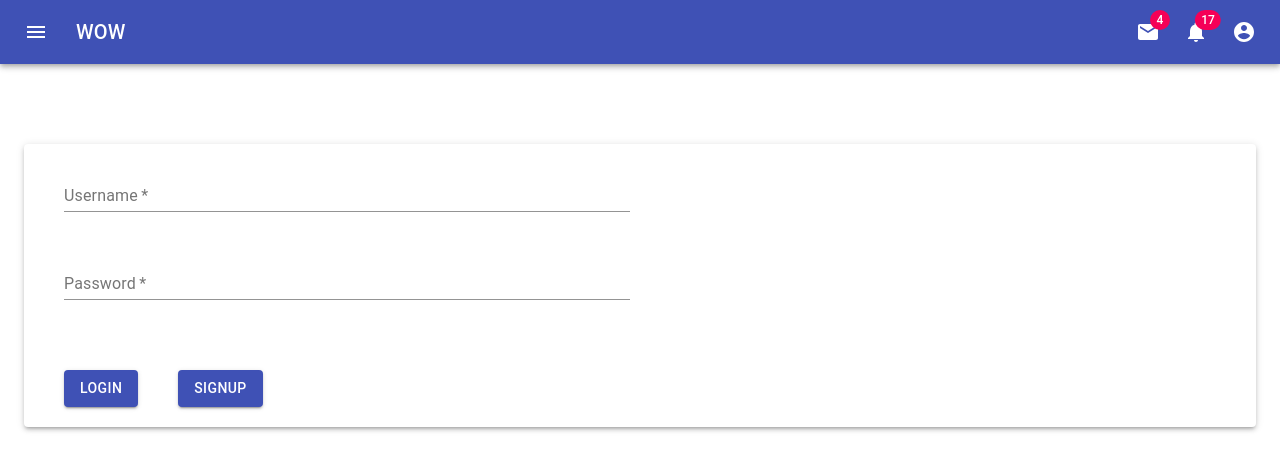
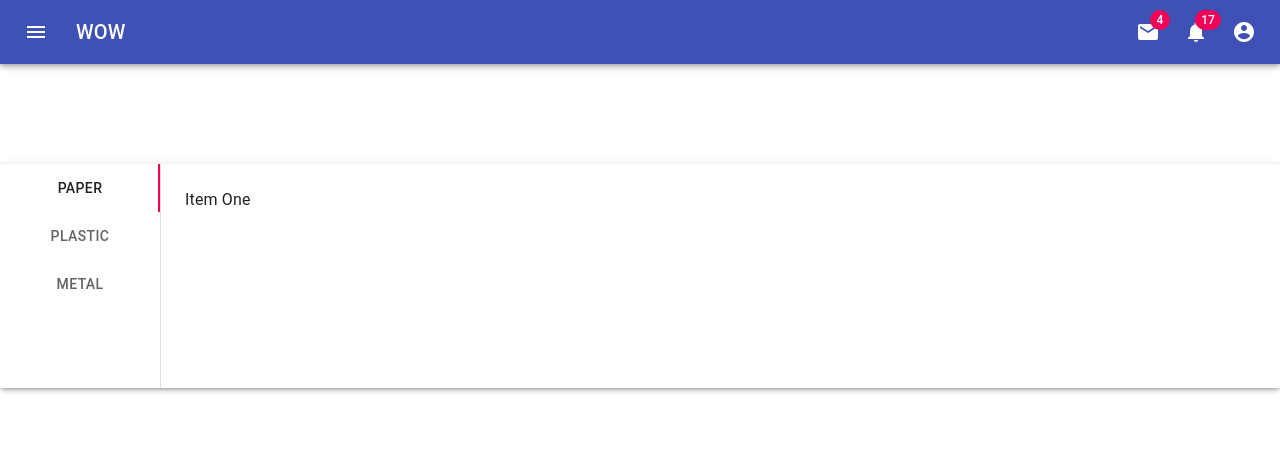
Before and after one commit to pranithmacha/wm-customer, a React (Create React App) app: page /requestForm in a window 1280 px wide. Shown: the top 470 px of the page. Built offline with nearby package versions, Linux system fonts and the light colour scheme.

Commit message:
adding request form

```diff
--- a/src/App.tsx
+++ b/src/App.tsx
@@ -1,8 +1,9 @@
-import React from 'react';
-import Header from './components/Header';
-import Login from './components/Login';
-import Signup from './components/Signup';
-import { BrowserRouter as Router, Switch, Route } from 'react-router-dom';
+import React from 'react'
+import Header from './components/Header'
+import Login from './components/Login'
+import Signup from './components/Signup'
+import { BrowserRouter as Router, Switch, Route } from 'react-router-dom'
+import RequestForm from './components/RequestForm'
 
 function App() {
     return (
@@ -13,13 +14,16 @@ function App() {
                     <Route path="/signup">
                         <Signup />
                     </Route>
+                    <Route path="/requestForm">
+                        <RequestForm />
+                    </Route>
                     <Route path="/">
                         <Login />
                     </Route>
                 </Switch>
             </Router>
         </div>
-    );
+    )
 }
 
-export default App;
+export default App
--- a/src/components/Login.tsx
+++ b/src/components/Login.tsx
@@ -1,7 +1,7 @@
-import React, { useState } from 'react';
-import { Container, Paper, Grid, Button } from '@material-ui/core';
-import { createStyles, makeStyles, Theme } from '@material-ui/core/styles';
-import TextField from '@material-ui/core/TextField';
+import React, { useState } from 'react'
+import { Container, Paper, Grid, Button } from '@material-ui/core'
+import { createStyles, makeStyles, Theme } from '@material-ui/core/styles'
+import TextField from '@material-ui/core/TextField'
 
 const useStyles = makeStyles((theme: Theme) =>
     createStyles({
@@ -14,37 +14,41 @@ const useStyles = makeStyles((theme: Theme) =>
             color: theme.palette.text.secondary
         }
     })
-);
+)
 
 const TextFieldStyle = {
     marginLeft: 40,
     width: '70%'
-};
+}
 
 const LoginFormStyle = {
     marginTop: 100
-};
+}
 
 const ButtonStyle = {
     marginLeft: 40,
     marginTop: 30
-};
+}
 
 const Login: React.FC = () => {
-    const classes = useStyles();
+    const classes = useStyles()
 
-    const [loginForm, setLoginForm] = useState({});
+    const [loginForm, setLoginForm] = useState({})
 
     const handleChange = (e: React.ChangeEvent<HTMLInputElement>) => {
         const {
             target: { name, value }
-        } = e;
-        setLoginForm({ ...loginForm, [name]: value });
-    };
+        } = e
+        setLoginForm({ ...loginForm, [name]: value })
+    }
 
     const signup = () => {
-        window.location.href = '/signup';
-    };
+        window.location.href = '/signup'
+    }
+
+    const requestForm = () => {
+        window.location.href = '/requestForm'
+    }
 
     return (
         <Container>
@@ -89,11 +93,19 @@ const Login: React.FC = () => {
                         >
                             Signup
                         </Button>
+                        <Button
+                            variant="contained"
+                            color="primary"
+                            style={ButtonStyle}
+                            onClick={requestForm}
+                        >
+                            RequestForm
+                        </Button>
                     </Grid>
                 </Grid>
             </Paper>
         </Container>
-    );
-};
+    )
+}
 
-export default Login;
+export default Login
--- a/src/components/RequestForm.tsx
+++ b/src/components/RequestForm.tsx
@@ -1,7 +1,97 @@
 import React from 'react'
+import { makeStyles, Theme } from '@material-ui/core/styles'
+import Tabs from '@material-ui/core/Tabs'
+import Tab from '@material-ui/core/Tab'
+import Typography from '@material-ui/core/Typography'
+import Box from '@material-ui/core/Box'
+import { Paper } from '@material-ui/core'
+
+interface TabPanelProps {
+    children?: React.ReactNode
+    index: any
+    value: any
+}
+
+function TabPanel(props: TabPanelProps) {
+    const { children, value, index, ...other } = props
+
+    return (
+        <Typography
+            component="div"
+            role="tabpanel"
+            hidden={value !== index}
+            id={`vertical-tabpanel-${index}`}
+            aria-labelledby={`vertical-tab-${index}`}
+            {...other}
+        >
+            {value === index && <Box p={3}>{children}</Box>}
+        </Typography>
+    )
+}
+
+function a11yProps(index: any) {
+    return {
+        id: `vertical-tab-${index}`,
+        'aria-controls': `vertical-tabpanel-${index}`
+    }
+}
+
+const useStyles = makeStyles((theme: Theme) => ({
+    root: {
+        flexGrow: 1,
+        backgroundColor: theme.palette.background.paper,
+        display: 'flex',
+        height: 224,
+        marginTop: 100
+    },
+    tabs: {
+        borderRight: `1px solid ${theme.palette.divider}`
+    },
+    paper: {
+        height: 200,
+        width: 800,
+        marginLeft: 80
+    }
+}))
+
+const FormStyle = {
+    marginTop: 100
+}
 
 const RequestForm: React.FC = () => {
-    return <div></div>
+    const classes = useStyles()
+    const [value, setValue] = React.useState(0)
+
+    const handleChange = (event: React.ChangeEvent<{}>, newValue: number) => {
+        setValue(newValue)
+    }
+
+    return (
+        <Paper elevation={3}>
+            <div className={classes.root}>
+                <Tabs
+                    orientation="vertical"
+                    variant="scrollable"
+                    value={value}
+                    onChange={handleChange}
+                    aria-label="Vertical tabs example"
+                    className={classes.tabs}
+                >
+                    <Tab label="Paper" {...a11yProps(0)} />
+                    <Tab label="Plastic" {...a11yProps(1)} />
+                    <Tab label="Metal" {...a11yProps(2)} />
+                </Tabs>
+                <TabPanel value={value} index={0}>
+                    Item One
+                </TabPanel>
+                <TabPanel value={value} index={1}>
+                    Item Two
+                </TabPanel>
+                <TabPanel value={value} index={2}>
+                    Item Three
+                </TabPanel>
+            </div>
+        </Paper>
+    )
 }
-
 export default RequestForm
```
